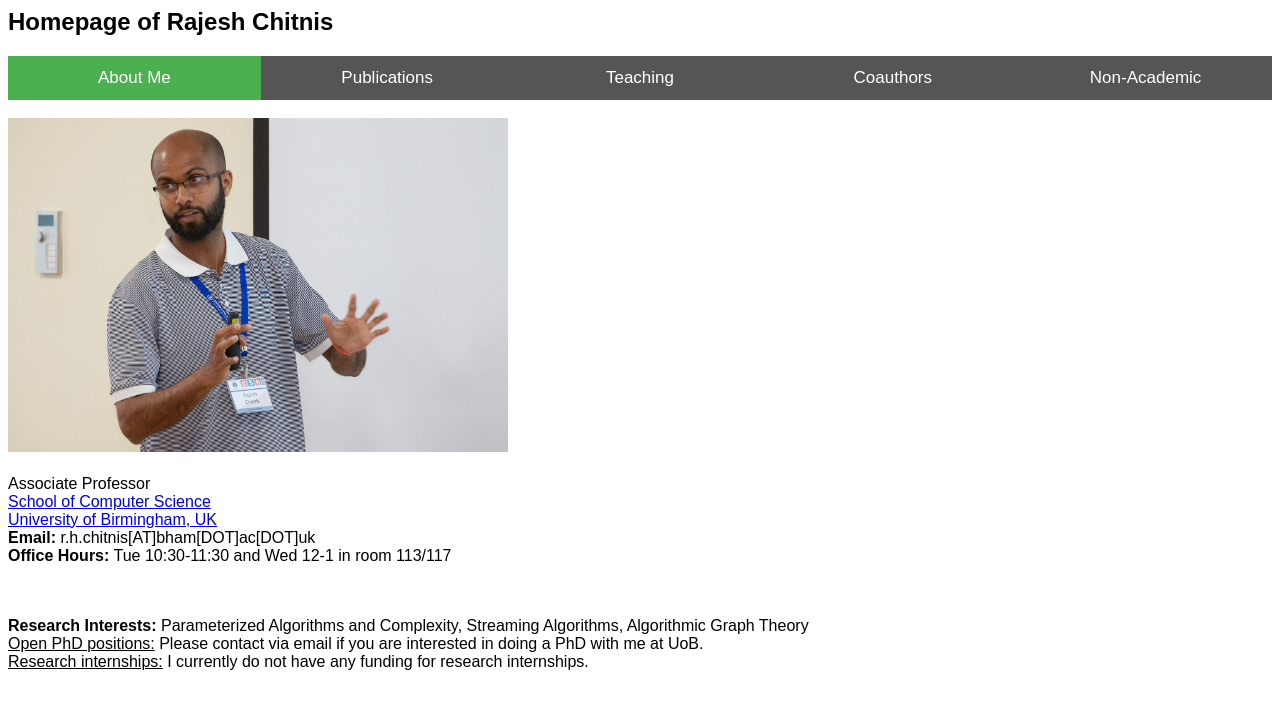
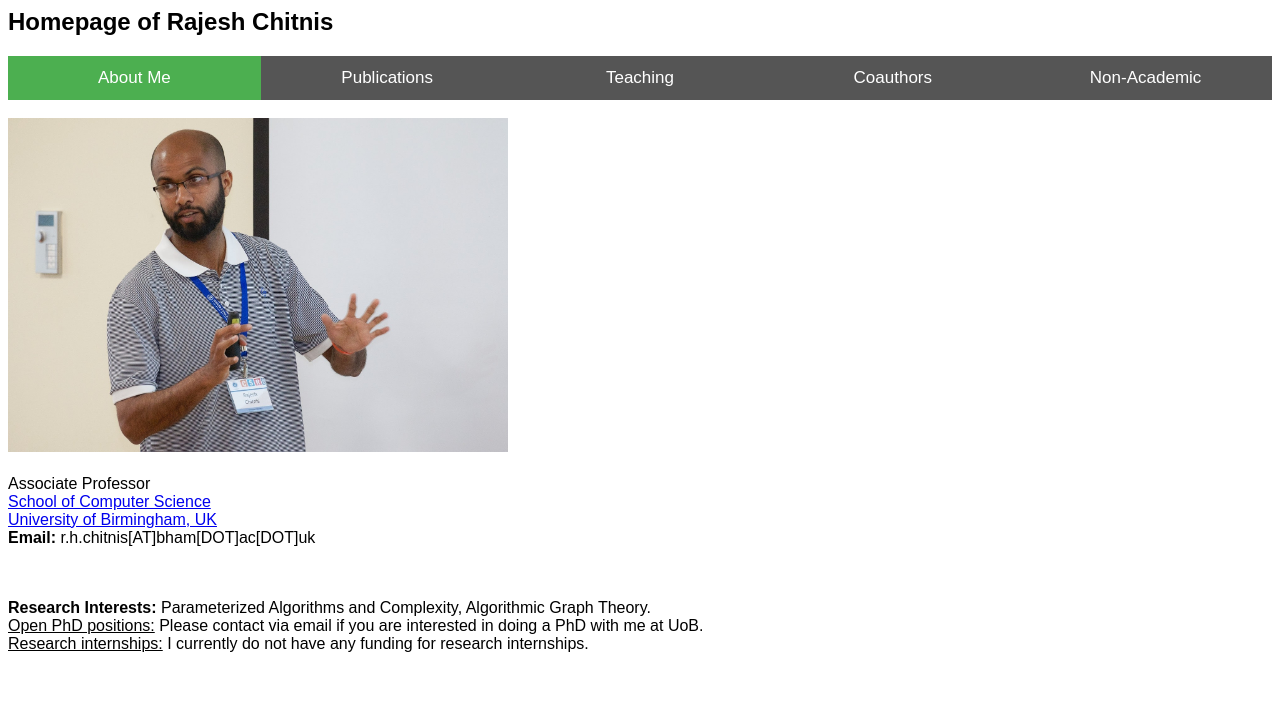
Before and after one commit to rajeshchitnis/rajeshchitnis.github.io, a Jekyll site: the page index.html, which Jekyll copies as it is, in a window 1280 px wide. Shown: the top 709 px of the page. Built offline with Jekyll 4.4.1, drawn with Linux system fonts in a browser that asks for light colours.

Commit message:
Update index.html

```diff
--- a/index.html
+++ b/index.html
@@ -75,13 +75,13 @@ body {font-family: Arial, Helvetica, sans-serif;}
 <br>
 <b>Email:</b>  r.h.chitnis[AT]bham[DOT]ac[DOT]uk
 <br>
-<b>Office Hours:</b>  Tue 10:30-11:30 and Wed 12-1 in room 113/117 <br /> <br />
+<br />
 <br />
 
 </p>
 
 </td></tr>
-<b>Research Interests:</b> Parameterized Algorithms and Complexity, Streaming Algorithms, Algorithmic Graph Theory
+<b>Research Interests:</b> Parameterized Algorithms and Complexity, Algorithmic Graph Theory.
 <br>
 <u>Open PhD positions:</u></b> Please contact via email if you are interested in doing a PhD with me at UoB.
 <br>
```
